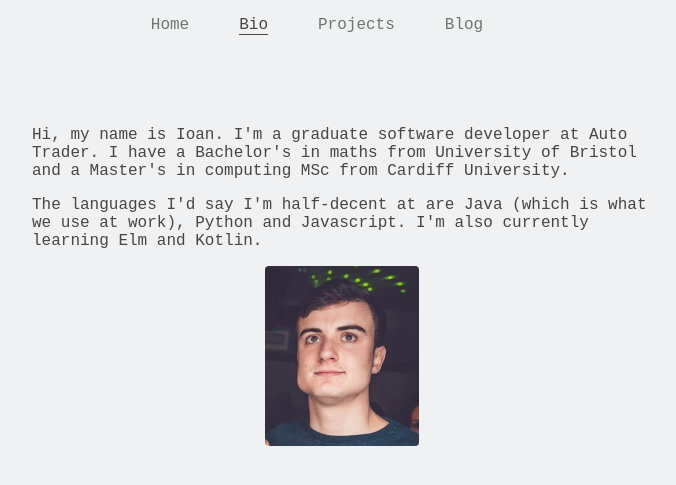
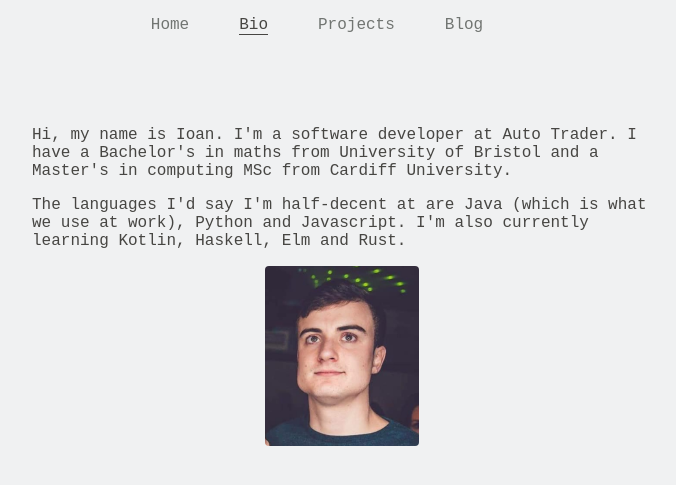
Before and after one commit to Brown-Dan/ioanclarke.github.io, a Jekyll site: the page built from bio.html, in a window 1280 px wide. Shown: the top 485 px of the page, without its empty margins (298-974 px from the left). Built offline with Jekyll 4.4.1, drawn with Linux system fonts in a browser that asks for light colours.

Commit message:
update bio

```diff
--- a/bio.html
+++ b/bio.html
@@ -3,9 +3,9 @@ layout: default
 title: Bio
 ---
 <p>
-Hi, my name is Ioan. I'm a graduate software developer at Auto Trader. I have a Bachelor's in maths from University of Bristol and a Master's in computing MSc from Cardiff University.
+Hi, my name is Ioan. I'm a software developer at Auto Trader. I have a Bachelor's in maths from University of Bristol and a Master's in computing MSc from Cardiff University.
 </p>
 <p>
-The languages I'd say I'm half-decent at are Java (which is what we use at work), Python and Javascript. I'm also currently learning Elm and Kotlin.
+The languages I'd say I'm half-decent at are Java (which is what we use at work), Python and Javascript. I'm also currently learning Kotlin, Haskell, Elm and Rust.
 </p>
 <img id="pfp" src="assets/pfp.jpg" alt="me">
--- a/docs/bio.html
+++ b/docs/bio.html
@@ -33,12 +33,13 @@
 </nav>
     <main>
       <p>
-Hi, my name is Ioan. I'm a graduate software developer at Auto Trader. I have a Bachelor's in maths from University of Bristol and a Master's in computing MSc from Cardiff University.
+Hi, my name is Ioan. I'm a software developer at Auto Trader. I have a Bachelor's in maths from University of Bristol and a Master's in computing MSc from Cardiff University.
 </p>
 <p>
-The languages I'd say I'm half-decent at are Java (which is what we use at work), Python and Javascript. I'm also currently learning Elm and Kotlin.
+The languages I'd say I'm half-decent at are Java (which is what we use at work), Python and Javascript. I'm also currently learning Kotlin, Haskell, Elm and Rust.
 </p>
 <img id="pfp" src="assets/pfp.jpg" alt="me">
+
     </main>
   </body>
 </html>
```
